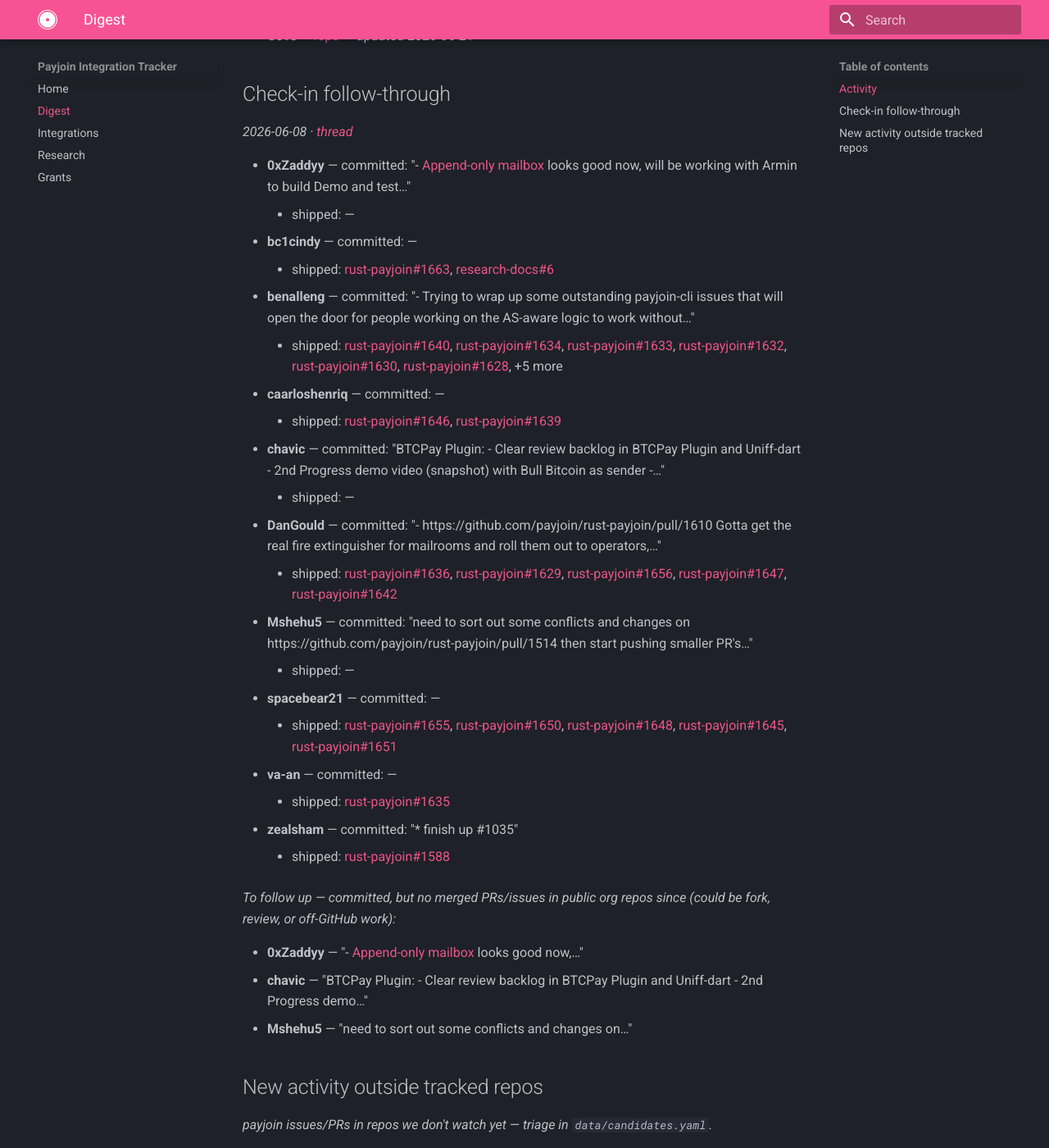
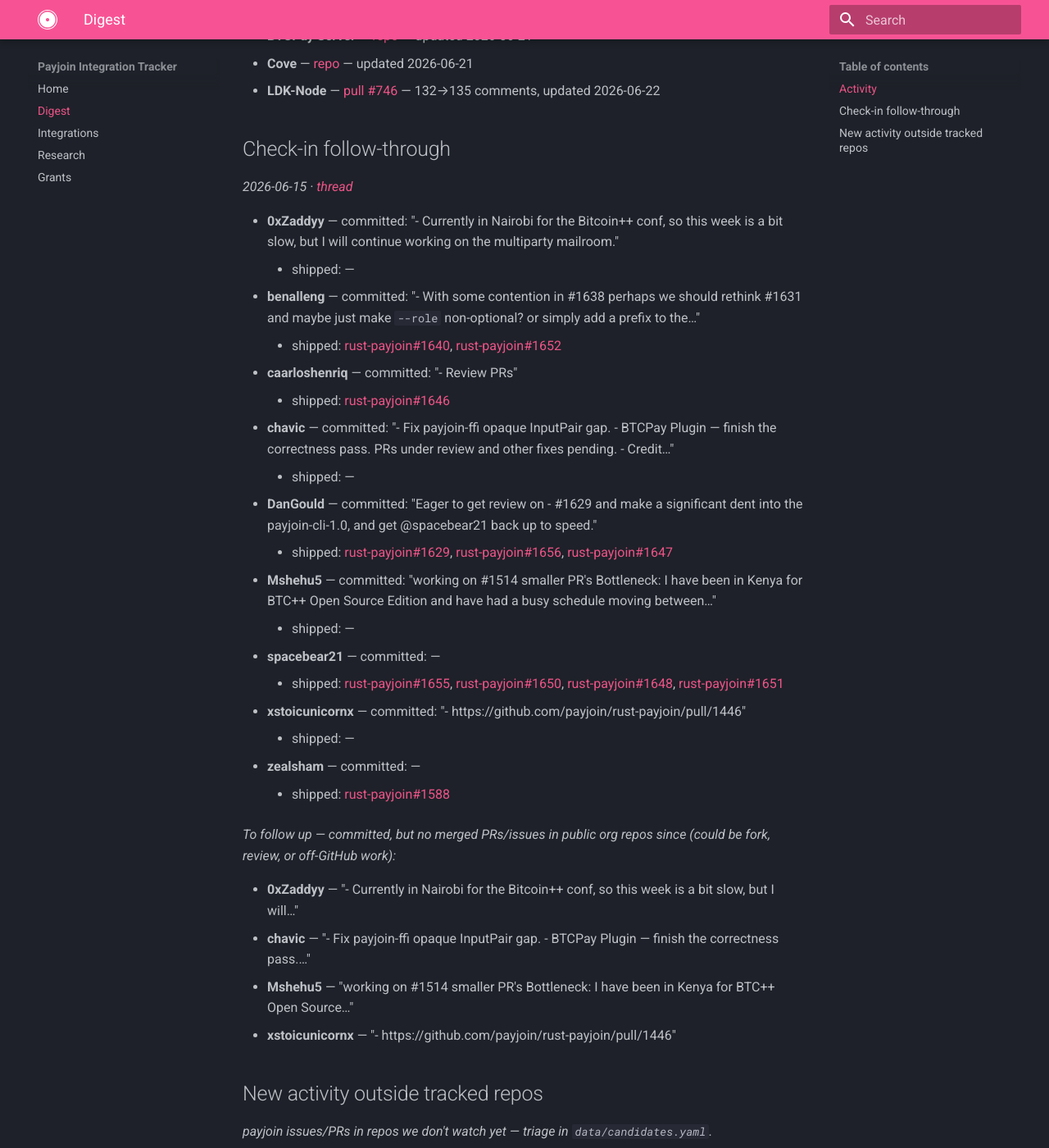
Before and after one commit to payjoin/payjoin.org, an MkDocs documentation site: the page built from docs/digest.md, in a window 1280 px wide and 1400 px high, scrolled down 265 px. Shown: the whole window at 82% size. Built offline with MkDocs 1.6.1 and Material for MkDocs 9.7.7, drawn with Linux system fonts in a browser that asks for light colours; some of the changed text lies outside the part shown.

Commit message:
chore: refresh tracker auto-state + digest

```diff
--- a/docs/digest.md
+++ b/docs/digest.md
@@ -1,48 +1,49 @@
 # Daily digest
 
-_As of 2026-06-21 (UTC) · tracking 25 upstream items_
+_As of 2026-06-22 (UTC) · tracking 25 upstream items_
 
 ## Activity
 
+- **BTCPay Server** — [repo](https://github.com/ValeraFinebits/btcpayserver-payjoin-plugin) — updated 2026-06-21
 - **Cove** — [repo](https://github.com/bitcoinppl/cove) — updated 2026-06-21
+- **LDK-Node** — [pull #746](https://github.com/lightningdevkit/ldk-node/pull/746) — 132→135 comments, updated 2026-06-22
 
 
 ## Check-in follow-through
 
-_2026-06-08 · [thread](https://github.com/orgs/payjoin/discussions/1617)_
+_2026-06-15 · [thread](https://github.com/orgs/payjoin/discussions/1644)_
 
-- **0xZaddyy** — committed: "- [Append-only mailbox](https://github.com/0xZaddyy/rust-payjoin/pull/7) looks good now, will be working with Armin to build Demo and test…"
+- **0xZaddyy** — committed: "- Currently in Nairobi for the Bitcoin++ conf, so this week is a bit slow, but I will continue working on the multiparty mailroom."
     - shipped: —
-- **bc1cindy** — committed: —
-    - shipped: [rust-payjoin#1663](https://github.com/payjoin/rust-payjoin/issues/1663), [research-docs#6](https://github.com/payjoin/research-docs/issues/6)
-- **benalleng** — committed: "- Trying to wrap up some outstanding payjoin-cli issues that will open the door for people working on the AS-aware logic to work without…"
-    - shipped: [rust-payjoin#1640](https://github.com/payjoin/rust-payjoin/pull/1640), [rust-payjoin#1634](https://github.com/payjoin/rust-payjoin/pull/1634), [rust-payjoin#1633](https://github.com/payjoin/rust-payjoin/pull/1633), [rust-payjoin#1632](https://github.com/payjoin/rust-payjoin/pull/1632), [rust-payjoin#1630](https://github.com/payjoin/rust-payjoin/pull/1630), [rust-payjoin#1628](https://github.com/payjoin/rust-payjoin/pull/1628), +5 more
-- **caarloshenriq** — committed: —
-    - shipped: [rust-payjoin#1646](https://github.com/payjoin/rust-payjoin/pull/1646), [rust-payjoin#1639](https://github.com/payjoin/rust-payjoin/pull/1639)
-- **chavic** — committed: "BTCPay Plugin: - Clear review backlog in BTCPay Plugin and Uniff-dart - 2nd Progress demo video (snapshot) with Bull Bitcoin as sender -…"
+- **benalleng** — committed: "- With some contention in #1638 perhaps we should rethink #1631 and maybe just make `--role` non-optional? or simply add a prefix to the…"
+    - shipped: [rust-payjoin#1640](https://github.com/payjoin/rust-payjoin/pull/1640), [rust-payjoin#1652](https://github.com/payjoin/rust-payjoin/issues/1652)
+- **caarloshenriq** — committed: "- Review PRs"
+    - shipped: [rust-payjoin#1646](https://github.com/payjoin/rust-payjoin/pull/1646)
+- **chavic** — committed: "- Fix payjoin-ffi opaque InputPair gap. - BTCPay Plugin — finish the correctness pass. PRs under review and other fixes pending. - Credit…"
     - shipped: —
-- **DanGould** — committed: "- https://github.com/payjoin/rust-payjoin/pull/1610 Gotta get the real fire extinguisher for mailrooms and roll them out to operators,…"
-    - shipped: [rust-payjoin#1636](https://github.com/payjoin/rust-payjoin/pull/1636), [rust-payjoin#1629](https://github.com/payjoin/rust-payjoin/pull/1629), [rust-payjoin#1656](https://github.com/payjoin/rust-payjoin/issues/1656), [rust-payjoin#1647](https://github.com/payjoin/rust-payjoin/issues/1647), [rust-payjoin#1642](https://github.com/payjoin/rust-payjoin/issues/1642)
-- **Mshehu5** — committed: "need to sort out some conflicts and changes on https://github.com/payjoin/rust-payjoin/pull/1514 then start pushing smaller PR's…"
+- **DanGould** — committed: "Eager to get review on - #1629 and make a significant dent into the payjoin-cli-1.0, and get @spacebear21 back up to speed."
+    - shipped: [rust-payjoin#1629](https://github.com/payjoin/rust-payjoin/pull/1629), [rust-payjoin#1656](https://github.com/payjoin/rust-payjoin/issues/1656), [rust-payjoin#1647](https://github.com/payjoin/rust-payjoin/issues/1647)
+- **Mshehu5** — committed: "working on #1514 smaller PR's Bottleneck: I have been in Kenya for BTC++ Open Source Edition and have had a busy schedule moving between…"
     - shipped: —
 - **spacebear21** — committed: —
-    - shipped: [rust-payjoin#1655](https://github.com/payjoin/rust-payjoin/pull/1655), [rust-payjoin#1650](https://github.com/payjoin/rust-payjoin/pull/1650), [rust-payjoin#1648](https://github.com/payjoin/rust-payjoin/pull/1648), [rust-payjoin#1645](https://github.com/payjoin/rust-payjoin/pull/1645), [rust-payjoin#1651](https://github.com/payjoin/rust-payjoin/issues/1651)
-- **va-an** — committed: —
-    - shipped: [rust-payjoin#1635](https://github.com/payjoin/rust-payjoin/pull/1635)
-- **zealsham** — committed: "* finish up #1035"
+    - shipped: [rust-payjoin#1655](https://github.com/payjoin/rust-payjoin/pull/1655), [rust-payjoin#1650](https://github.com/payjoin/rust-payjoin/pull/1650), [rust-payjoin#1648](https://github.com/payjoin/rust-payjoin/pull/1648), [rust-payjoin#1651](https://github.com/payjoin/rust-payjoin/issues/1651)
+- **xstoicunicornx** — committed: "- https://github.com/payjoin/rust-payjoin/pull/1446"
+    - shipped: —
+- **zealsham** — committed: —
     - shipped: [rust-payjoin#1588](https://github.com/payjoin/rust-payjoin/pull/1588)
 
 _To follow up — committed, but no merged PRs/issues in public org repos since (could be fork, review, or off-GitHub work):_
 
-- **0xZaddyy** — "- [Append-only mailbox](https://github.com/0xZaddyy/rust-payjoin/pull/7) looks good now,…"
-- **chavic** — "BTCPay Plugin: - Clear review backlog in BTCPay Plugin and Uniff-dart - 2nd Progress demo…"
-- **Mshehu5** — "need to sort out some conflicts and changes on…"
+- **0xZaddyy** — "- Currently in Nairobi for the Bitcoin++ conf, so this week is a bit slow, but I will…"
+- **chavic** — "- Fix payjoin-ffi opaque InputPair gap. - BTCPay Plugin — finish the correctness pass.…"
+- **Mshehu5** — "working on #1514 smaller PR's Bottleneck: I have been in Kenya for BTC++ Open Source…"
+- **xstoicunicornx** — "- https://github.com/payjoin/rust-payjoin/pull/1446"
 
 ## New activity outside tracked repos
 
 _payjoin issues/PRs in repos we don't watch yet — triage in `data/candidates.yaml`._
 
-- [BlueWallet/BlueWallet](https://github.com/BlueWallet/BlueWallet/issues/3659) · issue · ⭐3228 · 2026-06-20 — Dependency Dashboard
+- [BlueWallet/BlueWallet](https://github.com/BlueWallet/BlueWallet/issues/3659) · issue · ⭐3229 · 2026-06-22 — Dependency Dashboard
 - [RGB-WG/rgb-core](https://github.com/RGB-WG/rgb-core/pull/288) · pr · ⭐222 · 2026-06-20 — Refactoring v0.11 into v0.11.1 in style of v0.12 simplifications
 - [SatoshiPortal/bullbitcoin-mobile](https://github.com/SatoshiPortal/bullbitcoin-mobile/pull/2304) · pr · ⭐182 · 2026-06-19 — feat: Coins (UTXO) view with freeze/unfreeze only, on a new bull_ui design…
 - [SatoshiPortal/bullbitcoin-mobile](https://github.com/SatoshiPortal/bullbitcoin-mobile/pull/2293) · pr · ⭐182 · 2026-06-19 — refactor(errors): establish user-facing error sanitization pattern (#1895)
```
Also changed, not shown: 2 other files.
